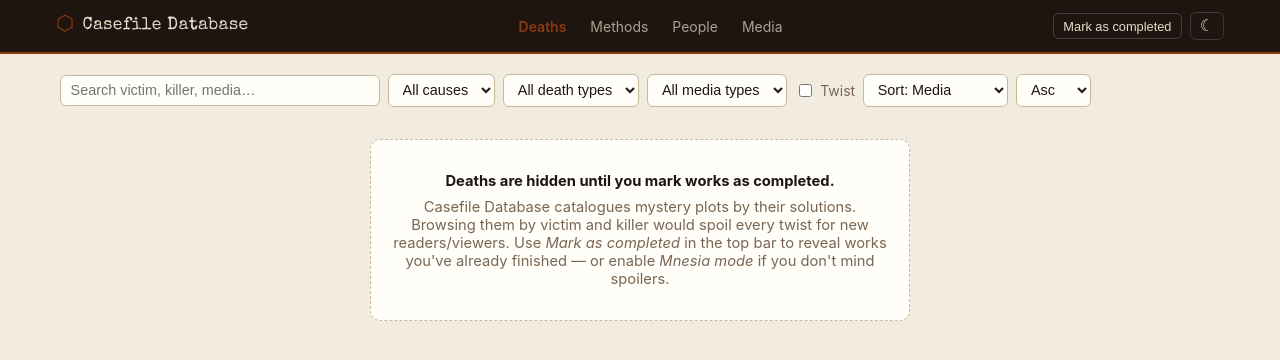
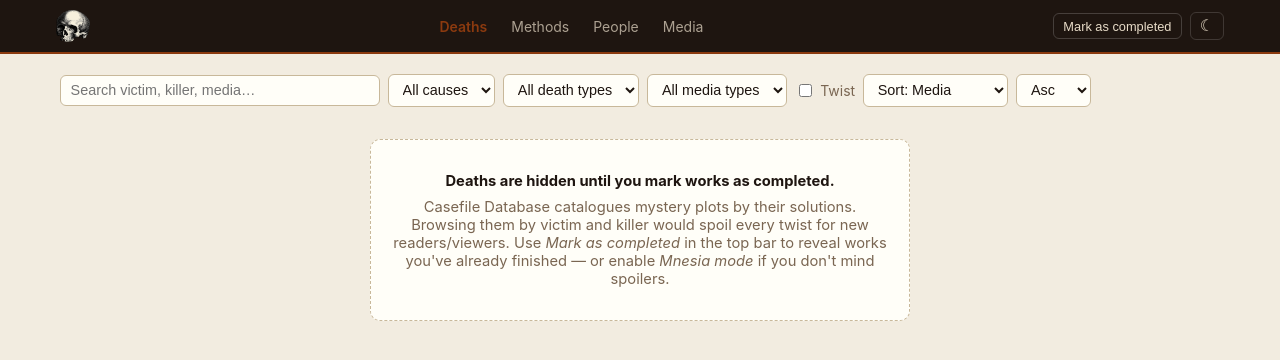
Before and after one commit to SqrtNegativOne/casefiledb, a Vue app: page / in a window 1280 px wide. Shown: the top 360 px of the page. Built offline with nearby package versions, Linux system fonts and the light colour scheme.

Commit message:
feat: use icon.png as navbar logo and favicon
Agent-Logs-Url: https://github.com/SqrtNegativOne/casefiledb/sessions/42948ba2-fe98-4681-9003-c2ea26c142ba

Co-authored-by: SqrtNegativOne <121613377+SqrtNegativOne@users.noreply.github.com>

```diff
--- a/index.html
+++ b/index.html
@@ -4,6 +4,7 @@
   <meta charset="UTF-8" />
   <meta name="viewport" content="width=device-width, initial-scale=1.0" />
   <title>Casefile Database</title>
+  <link rel="icon" type="image/png" href="./icon.png" />
   <link rel="preconnect" href="https://fonts.googleapis.com" />
   <link rel="preconnect" href="https://fonts.gstatic.com" crossorigin />
   <link href="https://fonts.googleapis.com/css2?family=Special+Elite&display=swap" rel="stylesheet" />
--- a/src/components/SiteNav.vue
+++ b/src/components/SiteNav.vue
@@ -48,8 +48,7 @@ function openCompletedModal() {
   <div class="site-header">
     <div class="header-inner">
       <RouterLink to="/" class="site-logo" @click="closeMenu">
-        <span class="logo-mark">⬡</span>
-        <span>Casefile Database</span>
+        <img src="/icon.png" alt="Casefile Database" class="logo-icon" />
       </RouterLink>
       <nav :class="['site-nav', { 'nav-open': menuOpen }]">
         <RouterLink
--- a/src/styles/main.css
+++ b/src/styles/main.css
@@ -86,10 +86,10 @@ body {
   white-space: nowrap;
 }
 
-.logo-mark {
-  color: var(--accent);
-  font-size: 1.3rem;
-  line-height: 1;
+.logo-icon {
+  height: 2rem;
+  width: auto;
+  display: block;
 }
 
 .header-actions {
```
Also changed, not shown: public/icon.png (renamed from icon.png), 5 other files (tests, documents, lock files or other folders).
